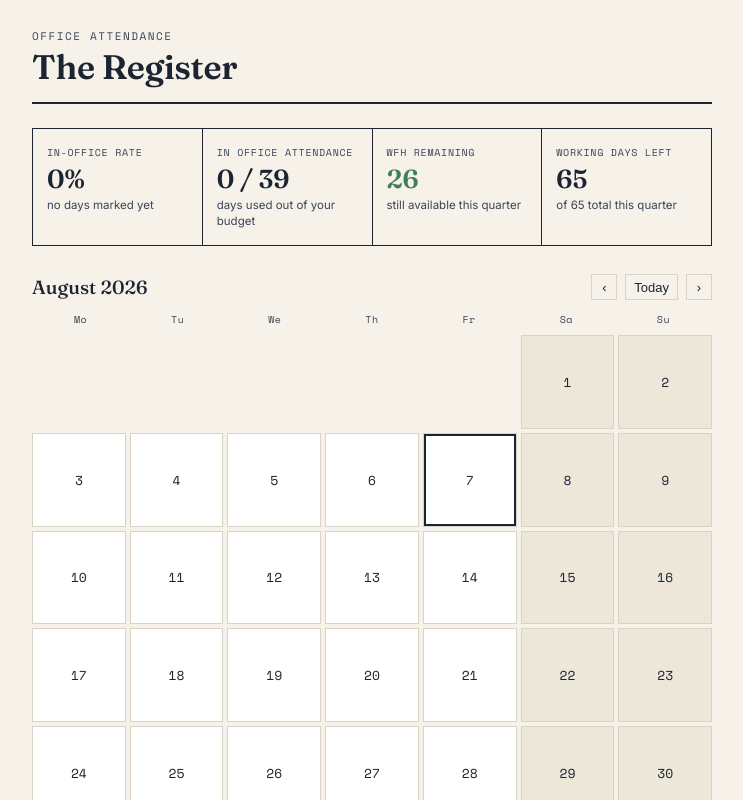
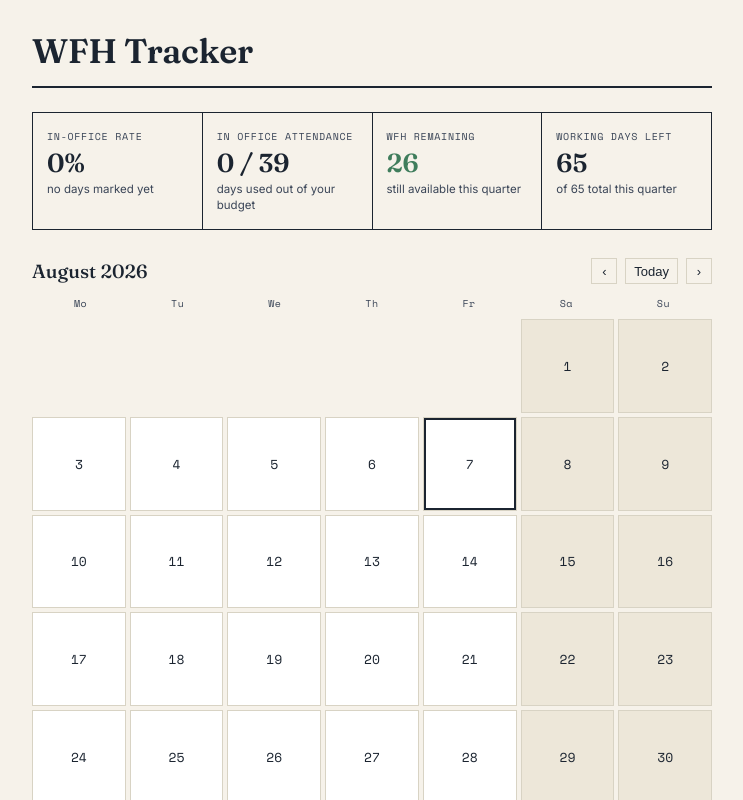
Before and after one commit to Aryan-k-07/WFH-Tracker, a React (Vite) app: page / in a window 1280 px wide. Shown: the top 800 px of the page, without its empty margins (268-1011 px from the left). Built offline with nearby package versions, Linux system fonts and the light colour scheme.

Commit message:
Update App.jsx

```diff
--- a/src/App.jsx
+++ b/src/App.jsx
@@ -34,8 +34,8 @@ export default function App() {
     <div className="wrap">
       <header>
         <div>
-          <div className="eyebrow">Office Attendance</div>
-          <h1>The Register</h1>
+
+          <h1>WFH Tracker</h1>
         </div>
       </header>
 
```
